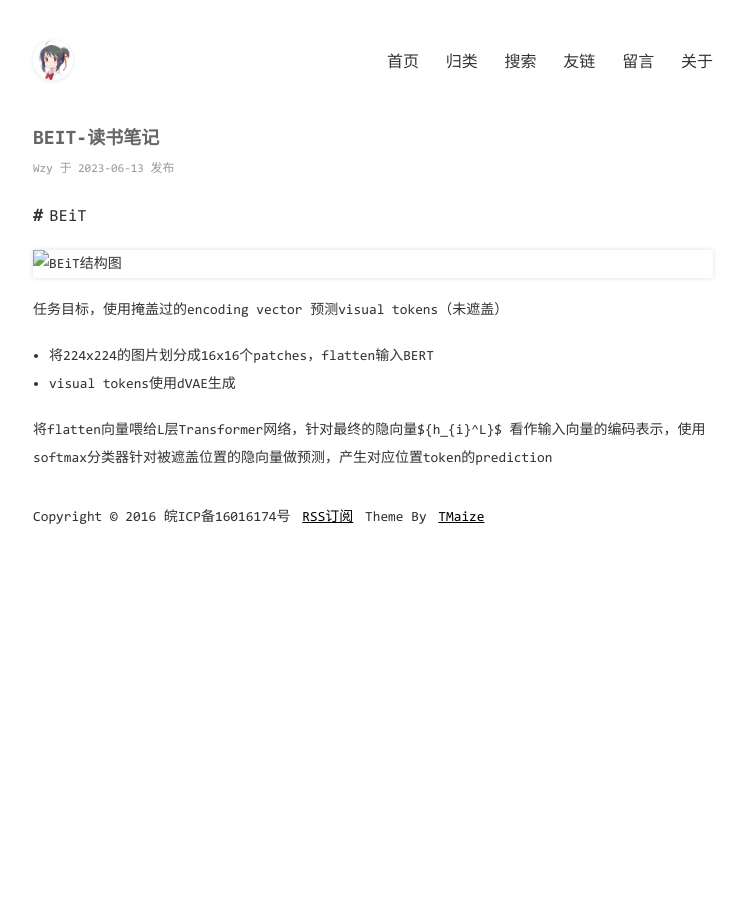
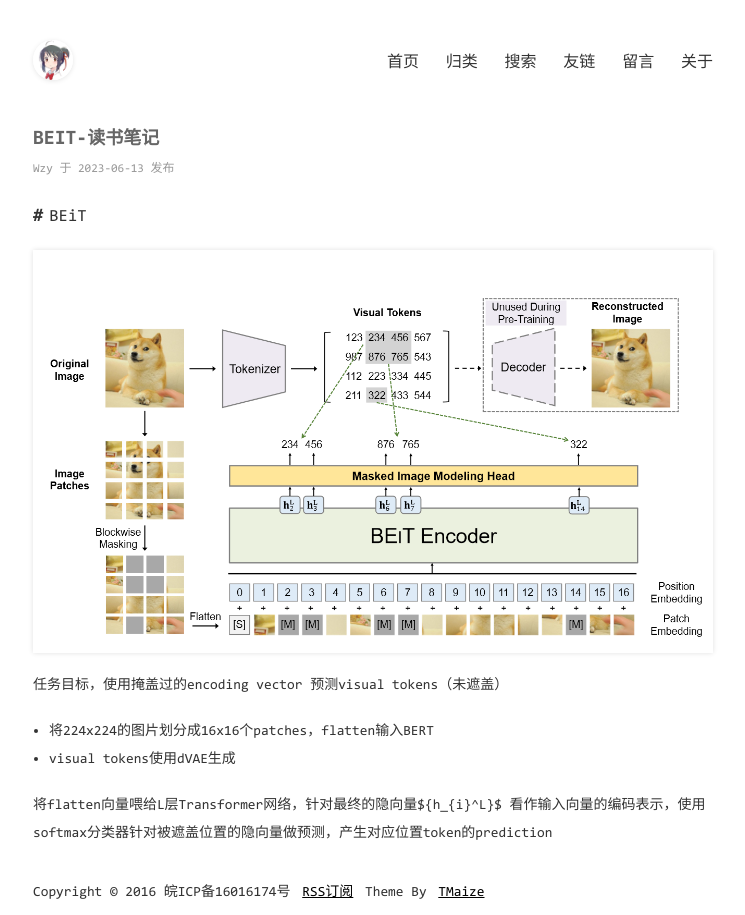
Before and after one commit to SyntaxSmith/wzy461143268.github.io, a Jekyll site: the page built from _posts/2023-06-13-BEIT-读书笔记.md, in a window 1280 px wide. Shown: the whole page, without its empty margins (267-1012 px from the left). Built offline with Jekyll 4.4.1, drawn with Linux system fonts in a browser that asks for light colours.

Commit message:
Update 2023-06-13-BEIT-读书笔记.md

```diff
--- a/_posts/2023-06-13-BEIT-读书笔记.md
+++ b/_posts/2023-06-13-BEIT-读书笔记.md
@@ -6,7 +6,7 @@ categories: [论文阅读记录]
 
 # BEiT
 
-![BEiT结构图](2023/06/13/BEiT.png)
+![BEiT结构图](BEiT.png)
 
 任务目标，使用掩盖过的encoding vector 预测visual tokens（未遮盖）
 
```
